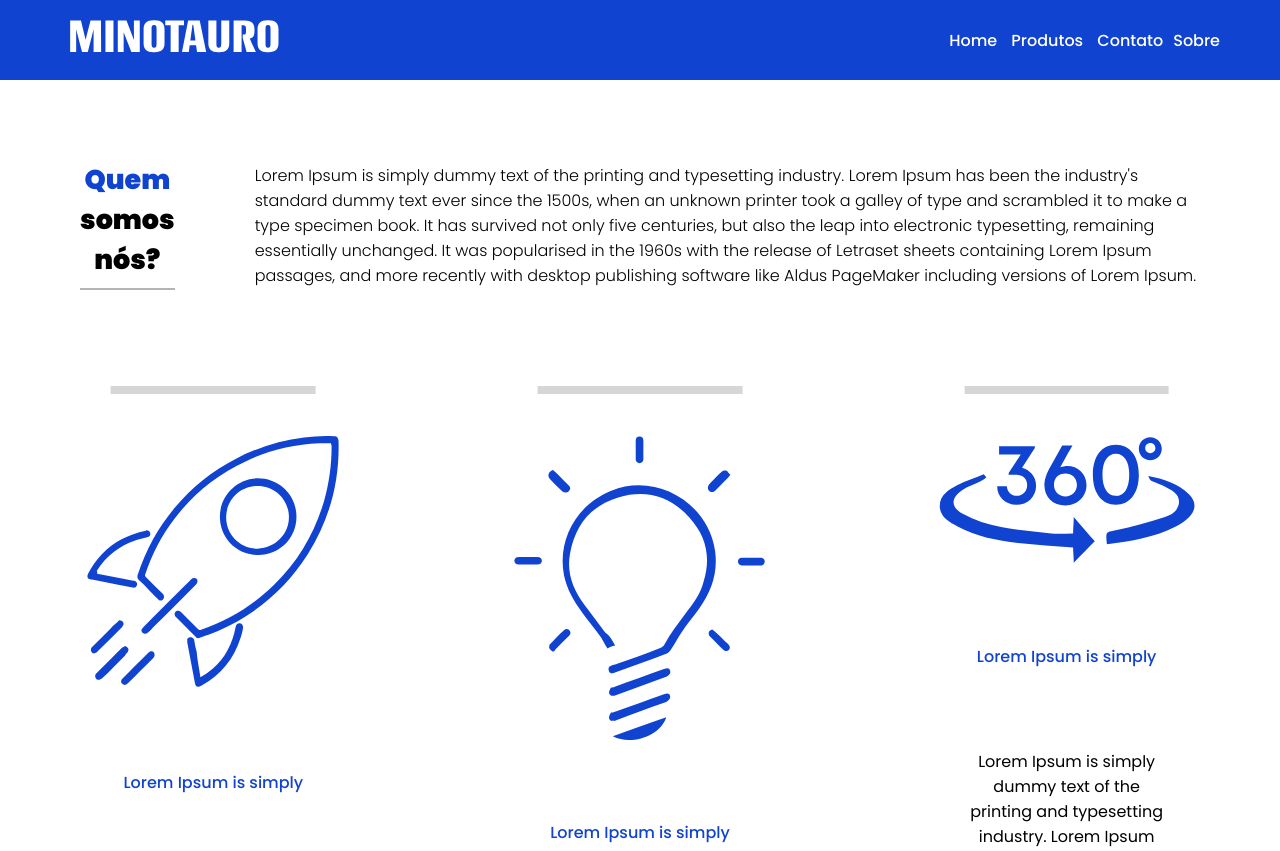
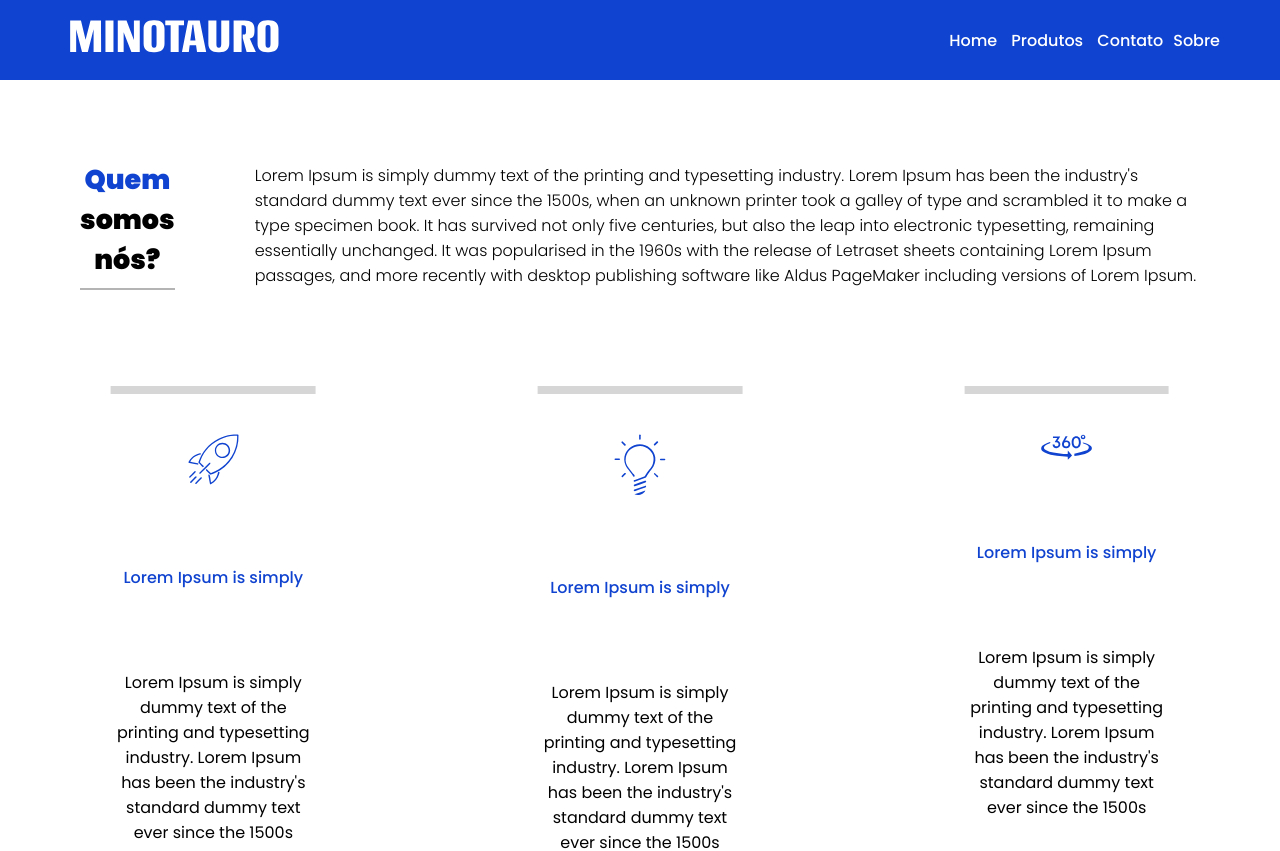
Before and after one commit to jorgebooz/Minotauro, a React (Vite) app: page /Sobre in a window 1280 px wide. Shown: the top 851 px of the page. Built offline with nearby package versions, Linux system fonts and the light colour scheme.

Commit message:
fix: about images

```diff
--- a/src/css/estilo-sobre.css
+++ b/src/css/estilo-sobre.css
@@ -4,6 +4,7 @@
     box-sizing: border-box;
     font-family: 'Poppins', Arial, Helvetica, sans-serif;
 }
+
 .sobre{
     display: flex;
     flex-direction: column;
@@ -78,3 +79,6 @@
 .card p{
     width: 80%;
 }
+.card img{
+    width: 20%;
+}
--- a/src/routes/Sobre.jsx
+++ b/src/routes/Sobre.jsx
@@ -19,7 +19,7 @@ function Sobre() {
 
       <div className='cards'>
         <div className='card'>
-            <img src={foguete} alt="foguetada" />
+            <img src={foguete} alt="foguetada" className="imagem" />
             <p className='card-title'>Lorem Ipsum is simply</p>
             <p>Lorem Ipsum is simply dummy text of the printing and typesetting industry. Lorem Ipsum has been the industry's standard dummy text ever since the 1500s</p>
           </div>
```
